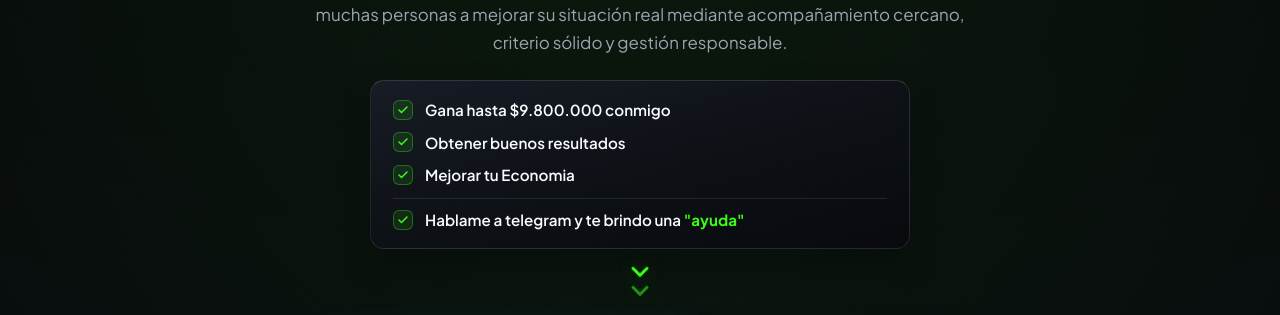
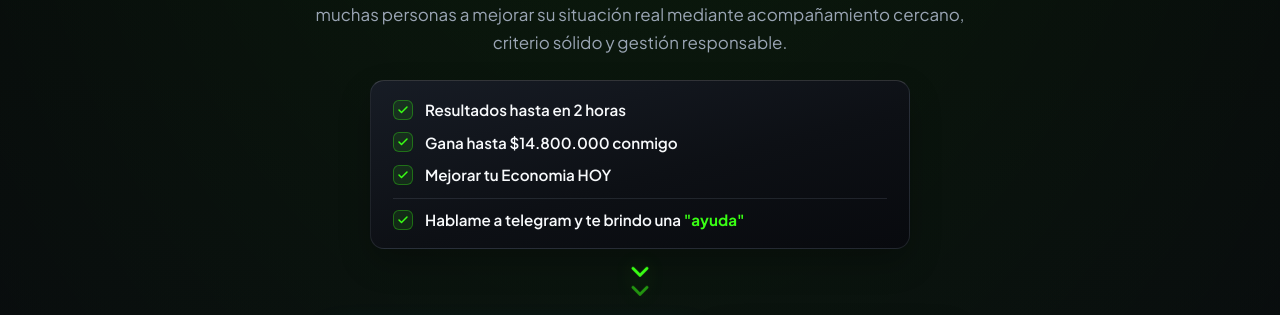
Before and after one commit to diegosuarez11/ayudas, a plain HTML site: page index.html in a window 1280 px wide. Shown: the part 339-654 px from the top of the page. Drawn offline with Linux system fonts and the light colour scheme.

Commit message:
Update index.html

```diff
--- a/index.html
+++ b/index.html
@@ -1456,7 +1456,7 @@
                   <polyline points="20 6 9 17 4 12" />
                 </svg>
               </span>
-              <span>Gana hasta $9.800.000 conmigo</span>
+              <span>Resultados hasta en 2 horas</span>
             </li>
             <li class="checklist-item">
               <span class="check-icon" aria-hidden="true">
@@ -1464,7 +1464,7 @@
                   <polyline points="20 6 9 17 4 12" />
                 </svg>
               </span>
-              <span>Obtener buenos resultados</span>
+              <span>Gana hasta $14.800.000 conmigo</span>
             </li>
             <li class="checklist-item">
               <span class="check-icon" aria-hidden="true">
@@ -1472,7 +1472,7 @@
                   <polyline points="20 6 9 17 4 12" />
                 </svg>
               </span>
-              <span>Mejorar tu Economia</span>
+              <span>Mejorar tu Economia HOY</span>
             </li>
             <li class="checklist-item highlight-item">
               <span class="check-icon" aria-hidden="true">
```
